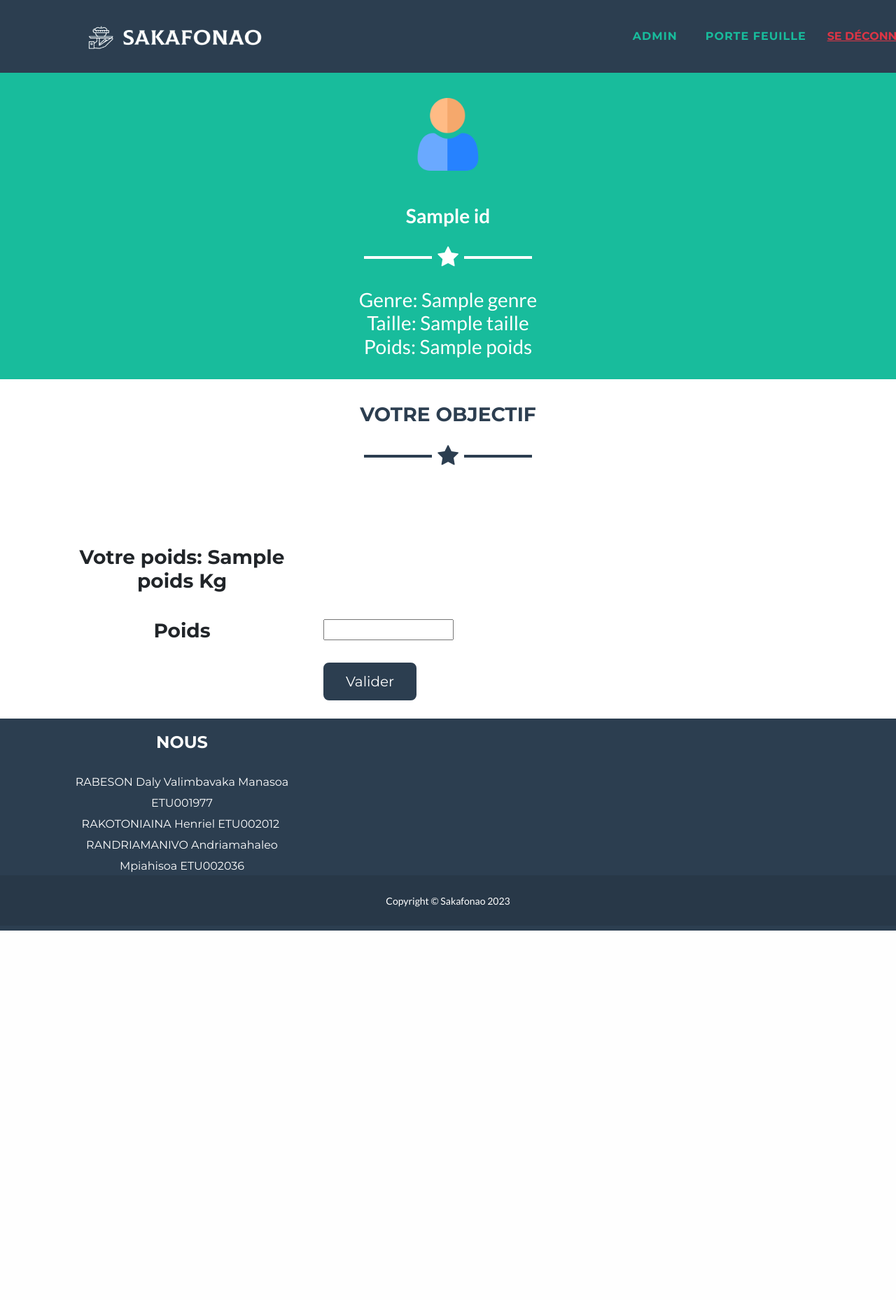
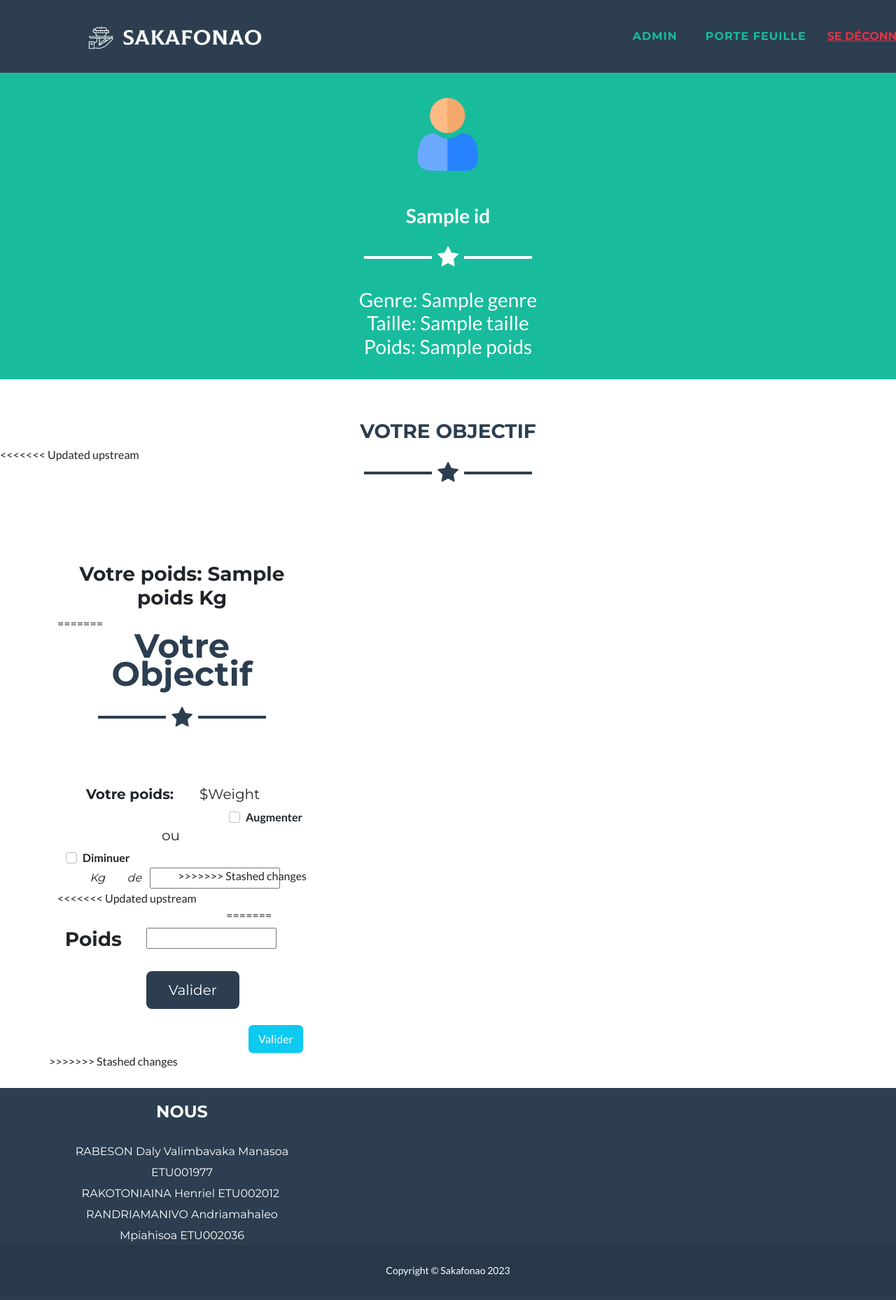
Before and after one commit to Mpiahy/Projet_S4, a CodeIgniter app: the page made by application/views/accueil.php in a window 1280 px wide. Shown: the whole page at 70% size. Before the commit the page ends 1330 px from the top, so only its background shows below. Run offline with CodeIgniter, Linux system fonts and the light colour scheme; tables that the repository leaves empty hold one stand-in row (values such as "Sample post"); the template is opened without the code that fills it: most values are stand-ins (such as "Sample title", 1, 10 or a date in 2020).

Commit message:
Update accueil.php

```diff
--- a/application/views/accueil.php
+++ b/application/views/accueil.php
@@ -31,15 +31,58 @@
         </div>
     </header>
     <section id="portfolio" class="portfolio">
+<<<<<<< Updated upstream
         <div class="container" style="padding-top: 0px;margin-top: -62px;margin-bottom: -70px;">
             <h3 class="text-uppercase text-center text-secondary">Votre objectif</h3>
             <hr class="star-dark mb-5">
             <div class="row">
                 <div class="col-md-6 col-lg-4 col-xxl-6"><a class="d-block mx-auto portfolio-item" href="#portfolio-modal-5" data-bs-toggle="modal"></a>
                     <h3 class="text-center">Votre poids: <?php echo $id['poids']; ?> Kg</h3>
+=======
+        <form action="#" method="post">
+            <div class="container">
+                <h2 class="text-center text-secondary">Votre Objectif</h2>
+                <hr class="star-dark mb-5" />
+                <div class="row">
+                    <div class="col" style="padding-left: 0px;">
+                        <h6 class="display-6" style="text-align: right;font-size: 20px;font-weight: bold;">Votre poids:</h6>
+                    </div>
+                    <div class="col" style="padding-left: 0px;text-align: left;margin-bottom: 9px;padding-bottom: 0px;">
+                        <h6 class="display-6" style="text-align: left;font-size: 20px;margin-bottom: 0px;padding-left: 25px;">$Weight</h6>
+                    </div>
+                </div>
+                <div class="row">
+                    <div class="col">
+                        <div class="form-check" style="text-align: center;padding-left: 257px;">
+                            <input id="formCheck-5" class="form-check-input" type="checkbox" />
+                            <label class="form-check-label" for="formCheck-5" style="font-weight: bold;">Augmenter</label>
+                        </div>
+                    </div>
+                    <div class="col-xl-4" style="padding-left: 0px;padding-right: 0px;">
+                        <h6 class="display-6" style="text-align: center;font-size: 20px;margin-left: 0px;padding-left: 149px;padding-right: 152px;">ou</h6>
+                    </div>
+                    <div class="col" style="text-align: center;">
+                        <div class="form-check" style="padding-right: 250px;">
+                        <input id="formCheck-6" class="form-check-input" type="checkbox" />
+                        <label class="form-check-label" for="formCheck-6" style="font-weight: bold;">Diminuer</label>
+                    </div>
+                    </div>
+                </div>
+                <div class="row">
+                    <div class="col" style="padding-left: 0px;">
+                        <h6 class="display-6" style="text-align: right;font-size: 16px;padding-top: 5px;font-style: italic;">de</h6>
+                    </div>
+                    <div class="col" style="padding-left: 0px;margin-right: -278px;padding-right: 0px;">
+                        <input type="number" name="Poids" id="">
+                    </div>
+                    <div class="col" style="padding-left: 0px;">
+                        <h6 class="display-6" style="text-align: left;font-size: 16px;margin-left: 6px;padding-top: 5px;font-style: italic;">Kg</h6>
+                    </div>
+>>>>>>> Stashed changes
                 </div>
 
             </div>
+<<<<<<< Updated upstream
             <form method="post" action="<?php echo base_url("Accueil_C/traitement");?>">
                 <div class="row">
                     <div class="col-md-6 col-lg-4 col-xxl-6 offset-xxl-0">
@@ -54,6 +97,12 @@
                     </div>
                 </div>
             </form>
+=======
+            <div class="col offset-xl-9" style="padding-left: 0px;">
+                <button class="btn btn-info" type="submit" style="margin-top: 23px;">Valider</button>
+            </div>
+        </form>
+>>>>>>> Stashed changes
         </div>
     </section>
     <footer class="text-center footer" style="padding-top: 20px;margin-bottom: -82px;">
```
